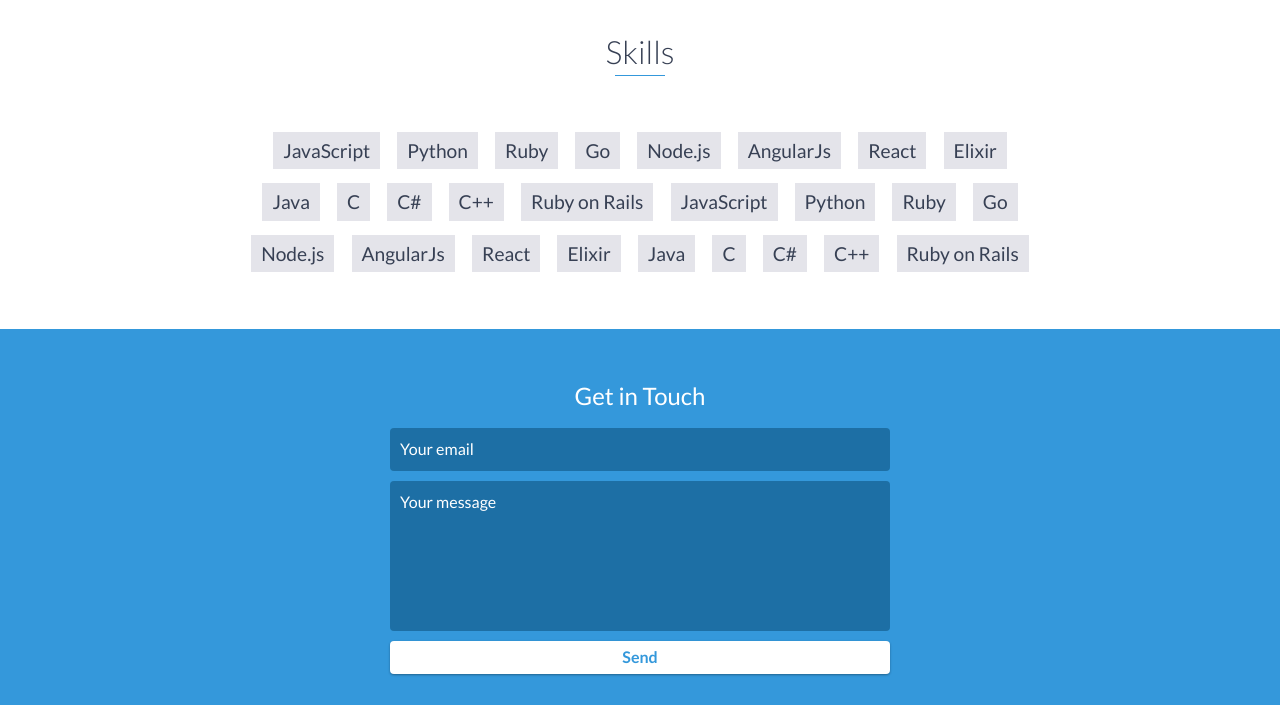
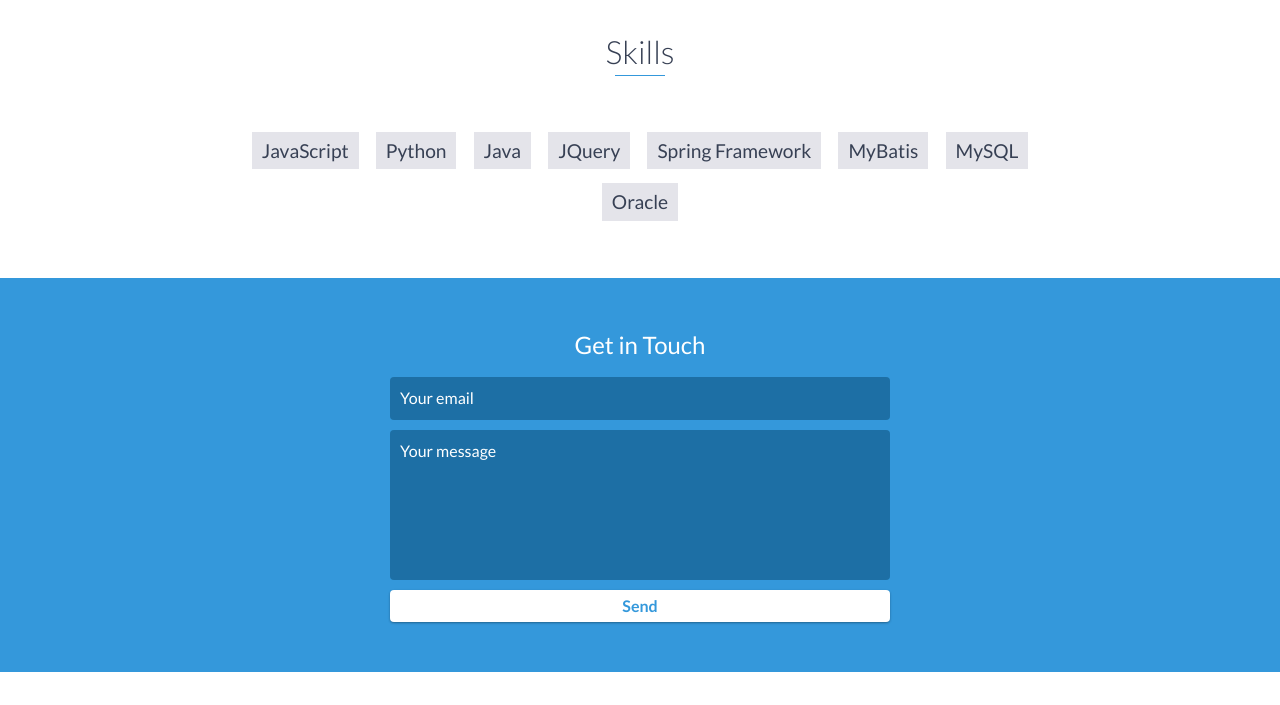
Before and after one commit to jennylee39/lee39.github.io, a website: page index.html in a window 1280 px wide. Shown: the part 3340-4045 px from the top of the page. Drawn offline with nearby package versions, Linux system fonts and the light colour scheme.

Commit message:
Update index.html

```diff
--- a/index.html
+++ b/index.html
@@ -190,30 +190,12 @@
         <ul>
             <li>JavaScript</li>
             <li>Python</li>
-            <li>Ruby</li>
-            <li>Go</li>
-            <li>Node.js</li>
-            <li>AngularJs</li>
-            <li>React</li>
-            <li>Elixir</li>
             <li>Java</li>
-            <li>C</li>
-            <li>C#</li>
-            <li>C++</li>
-            <li>Ruby on Rails</li>
-            <li>JavaScript</li>
-            <li>Python</li>
-            <li>Ruby</li>
-            <li>Go</li>
-            <li>Node.js</li>
-            <li>AngularJs</li>
-            <li>React</li>
-            <li>Elixir</li>
-            <li>Java</li>
-            <li>C</li>
-            <li>C#</li>
-            <li>C++</li>
-            <li>Ruby on Rails</li>
+            <li>JQuery</li>
+            <li>Spring Framework</li>
+            <li>MyBatis</li>
+            <li>MySQL</li>
+            <li>Oracle</li>
         </ul>
     </div>
     <!-- End #skills -->
```
